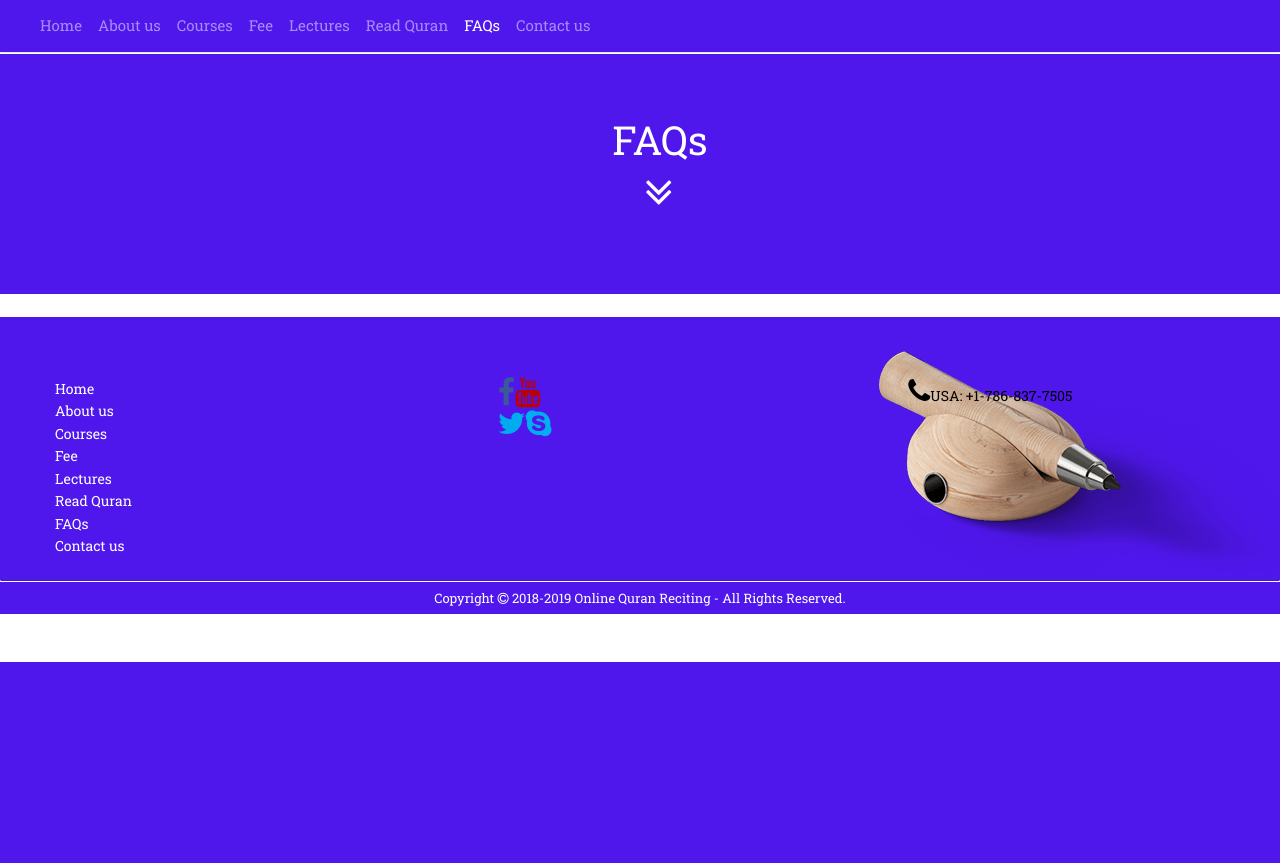
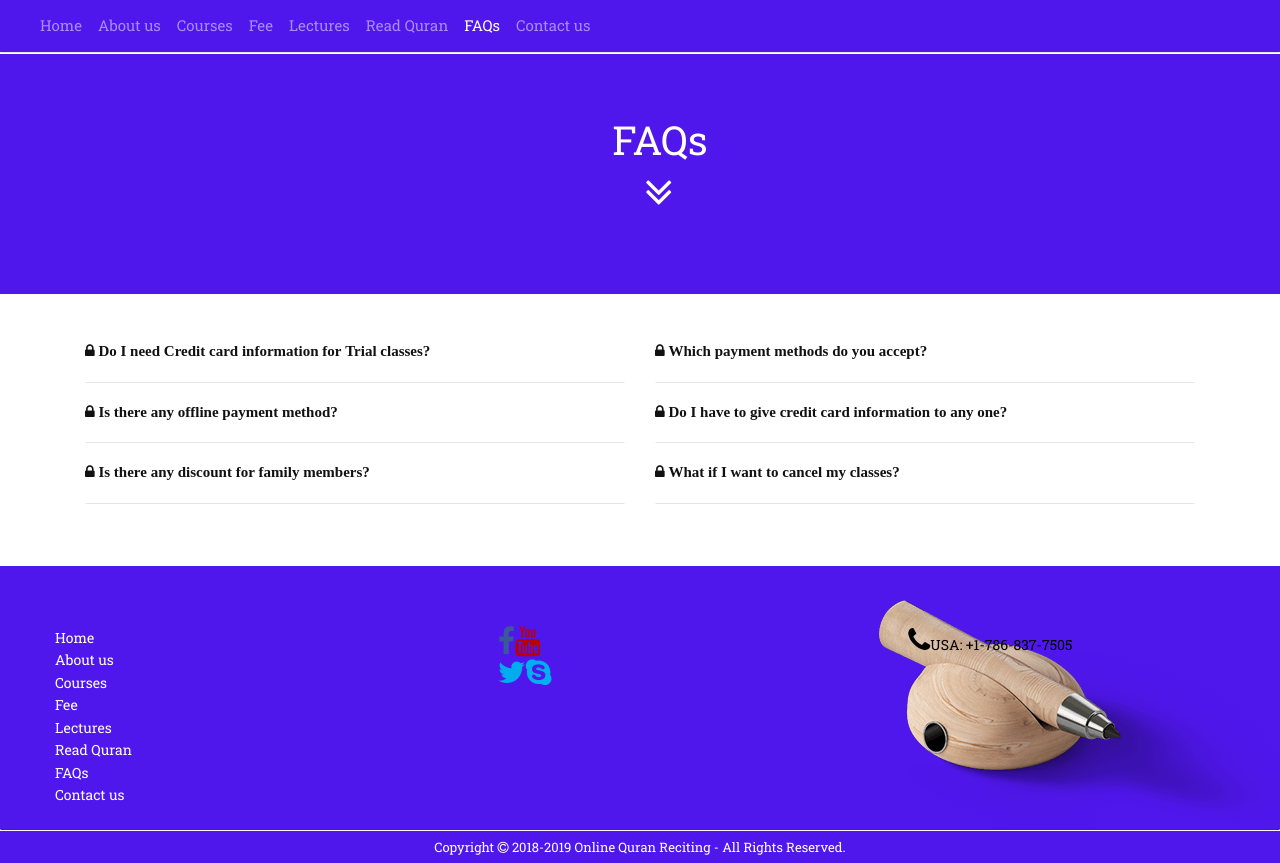
Before and after one commit to abdulqadirs/quran-teaching-website, a PHP site: page /faqs.html in a window 1280 px wide. Shown: the part 138-1001 px from the top of the page. Before the commit the page ends 800 px from the top, so only its background shows below. Run offline with PHP 8.4, Linux system fonts and the light colour scheme; some libraries are stand-ins or nearby versions.

Commit message:
added faqs

```diff
--- a/css/header.css
+++ b/css/header.css
@@ -227,3 +227,9 @@ font-style: italic;
     padding-top:20px;
     padding-bottom:20px;
 }
+
+/* faqs */
+
+.question{
+    cursor: pointer;
+}
--- a/faqs.html
+++ b/faqs.html
@@ -22,19 +22,13 @@
     <link rel="stylesheet" href="css/header.css" />
     <!-- jquery -->
     <script src="https://ajax.googleapis.com/ajax/libs/jquery/3.3.1/jquery.min.js"></script>
-    <script>
-      $(function () {
-        $(document).scroll(function () {
-          var $nav = $(".fixed-top");
-          var $links = $(".nav-link");
-          $nav.toggleClass('scrolled', $(this).scrollTop() > $nav.height());
-          $links.toggleClass('color', $(this).scrollTop() > $nav.height());
-        });
-      });
-    </script>
+    <!-- faqs.js -->
+    <script src="faqs.js"></script>
   </head>
 
   <body>
+
+    </head>
     <!-- <nav class="navbar  navbar-toggleable-md">  -->
     <div class="container-fluid">
       <div class="row">
@@ -72,8 +66,8 @@
             <a class="nav-link" href="courses.html">Courses</a>
           </li>
           <li class="nav-item">
-              <a class="nav-link" href="fee.html">Fee</a>
-            </li>
+            <a class="nav-link" href="fee.html">Fee</a>
+          </li>
           <li class="nav-item">
             <a class="nav-link" href="lectures.html">Lectures</a>
           </li>
@@ -93,16 +87,74 @@
     </nav>
 
     <hr style="margin:0px;padding:0px;">
-     <div style="height:240px;background-color:rgba(66, 4, 236, 0.92); margin:0px;">
+    <div style="height:240px;background-color:rgba(66, 4, 236, 0.92); margin:0px;">
       <div class="container h-100">
         <div class="row h-100 justify-content-center align-items-center">
           <ul style="color:white">
-            <li><h1>FAQs</h1></li>
-            <li><span class="fa fa-angle-double-down fa-3x pl-4 ml-2"></span></li>
+            <li>
+              <h1>FAQs</h1>
+            </li>
+            <li>
+              <a href="#faqs">
+                <span class="fa fa-angle-double-down fa-3x pl-4 ml-2"></span>
+              </a>
+            </li>
           </ul>
         </div>
       </div>
     </div>
+    <br>
+    <br>
+
+    <div class="container" id="faqs">
+      <div class="row">
+        <div class="col-12 col-md-6">
+          <p class="fa fa-lock question">
+            <b>Do I need Credit card information for Trial classes?</b>
+            <hr>
+          </p>
+          <p class="answer">No, you are not required to give credit card information for trial lessons.</p>
+        </div>
+        <div class="col-12 col-md-6">
+          <p class="fa fa-lock question">
+            <b> Which payment methods do you accept?</b>
+            <hr>
+          </p>
+          <p class="answer">We accept PayPal, Secure online credit card and wire Transfer.</p>
+        </div>
+        <div class="col-12 col-md-6">
+          <p class="fa fa-lock question">
+            <b>Is there any offline payment method?</b>
+            <hr>
+          </p>
+          <p class="answer">Yes, you can make payment with Bank transfer, Check, Money Order and Western Union.</p>
+        </div>
+        <div class="col-12 col-md-6">
+          <p class="fa fa-lock question">
+            <b>Do I have to give credit card information to any one?</b>
+            <hr>
+          </p>
+          <p class="answer">No. You are not required to give credit card information to anyone. You will make payment online in very secure
+            environment.
+          </p>
+        </div>
+        <div class="col-12 col-md-6">
+          <p class="fa fa-lock question">
+            <b>Is there any discount for family members?</b>
+            <hr>
+          </p>
+          <p class="answer">Yes, there is discount for two or more than two members of the family.</p>
+        </div>
+        <div class="col-12 col-md-6">
+          <p class="fa fa-lock question">
+            <b>What if I want to cancel my classes?</b>
+            <hr>
+          </p>
+          <p class="answer">You may cancel your subscription any time by giving 1 months notice.</p>
+        </div>
+      </div>
+    </div>
+    <br>
     <br>
 
     <!-- footer -->
@@ -120,8 +172,8 @@
               <a href="courses.html">Courses</a>
             </li>
             <li>
-                <a href="fee.html">Fee</a>
-              </li>
+              <a href="fee.html">Fee</a>
+            </li>
             <li>
               <a href="lectures.html">Lectures</a>
             </li>
--- /dev/null
+++ b/faqs.js
@@ -0,0 +1,10 @@
+$(document).ready(function()
+{
+   $(".answer").hide();
+  $(".question").click(function () {
+    $(this).removeClass("fa fa-lock");
+    $(this).toggleClass("fa fa-unlock");
+    $(this).nextAll(".answer").toggle(500);
+    $(this).addClass("fa fa-lock");
+  });
+});
```
